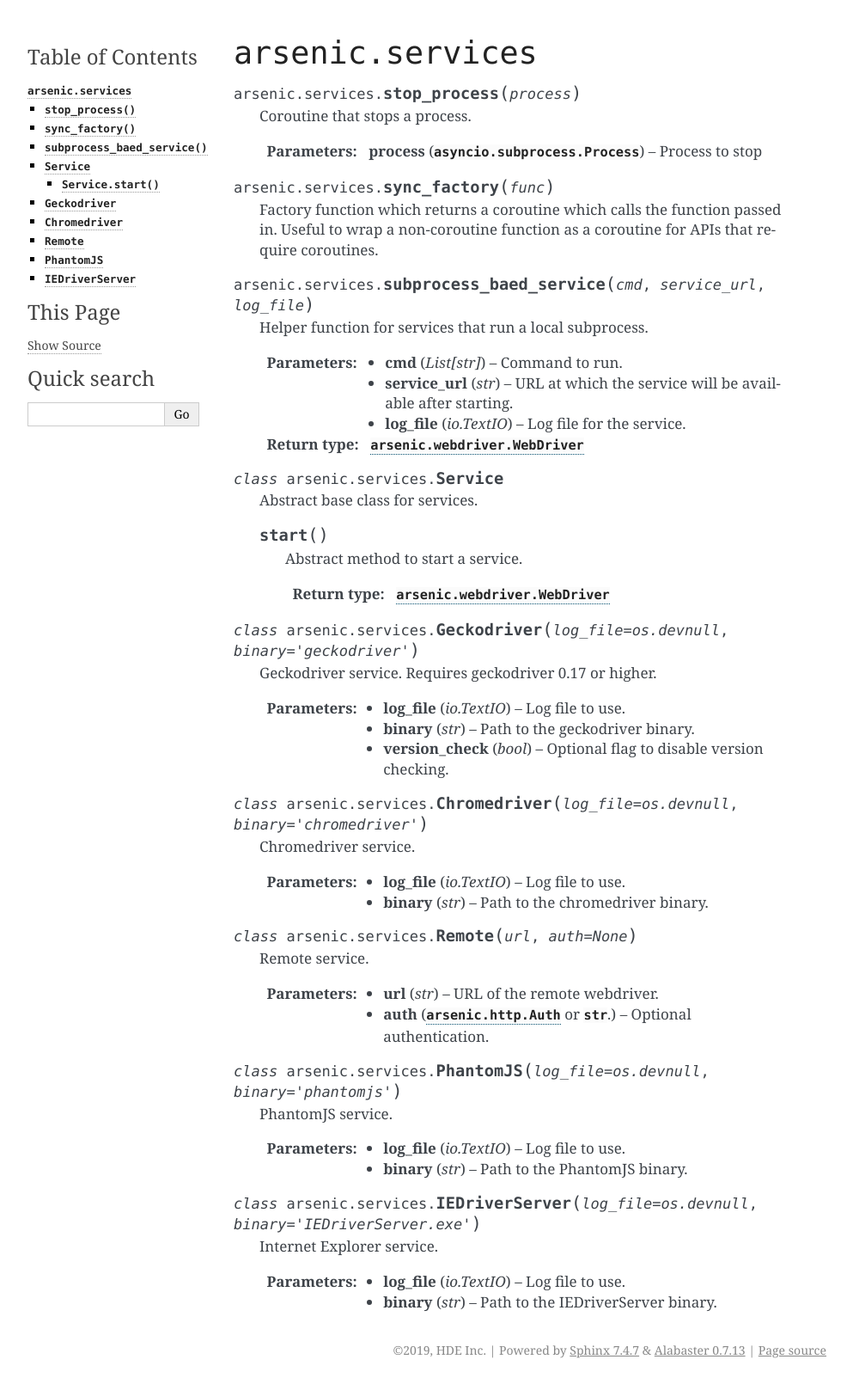
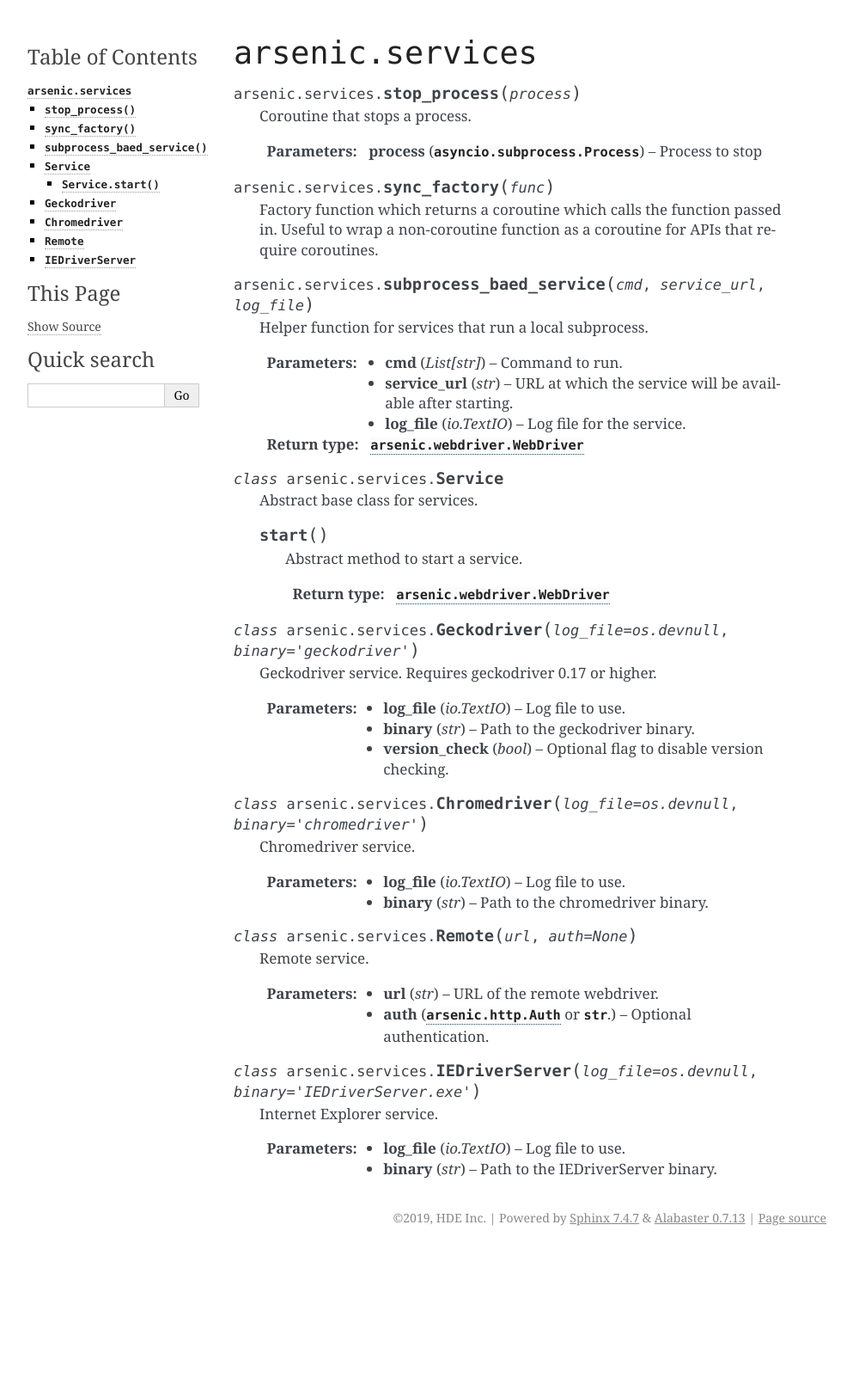
Before and after one commit to HENNGE/arsenic, a Sphinx documentation site: the page built from docs/reference/services.rst, in a window 1280 px wide. Shown: the whole page at 86% size, without its empty margins (148-1141 px from the left). Built offline with Sphinx 7.4.7, drawn with Linux system fonts in a browser that asks for light colours; after the commit the page ends 1456 px from its top, so only the background shows below that.

Commit message:
remove support for PhantomJS

```diff
--- a/docs/development/testing.rst
+++ b/docs/development/testing.rst
@@ -38,7 +38,6 @@ specify the location of the drivers yourself via the following environment varia
 
 * ``GECKODRIVER_BINARY``: Path to the geckodriver
 * ``CHROMEDRIVER_BINARY``: Path to the chromedriver
-* ``PHANTOMJS_BINARY``: Path to phantomjs
 * ``IEDRIVERSERVER_BINARY``: Path to IEDriverServer.exe
 
 
--- a/docs/reference/browsers.rst
+++ b/docs/reference/browsers.rst
@@ -36,11 +36,6 @@
     Chrome with default capabilities.
 
 
-.. py:class:: PhantomJS(Browser)
-
-    PhantomJS with default capabilities.
-
-
 .. py:class:: InternetExplorer(Browser)
 
     Internet Explorer with default capabilities.
--- a/docs/reference/services.rst
+++ b/docs/reference/services.rst
@@ -65,15 +65,6 @@
     :type auth: :py:class:`arsenic.http.Auth` or :py:class:`str`.
 
 
-
-.. py:class:: PhantomJS(log_file=os.devnull, binary='phantomjs')
-
-    PhantomJS service.
-
-    :param io.TextIO log_file: Log file to use.
-    :param str binary: Path to the PhantomJS binary.
-
-
 .. py:class:: IEDriverServer(log_file=os.devnull, binary='IEDriverServer.exe')
 
     Internet Explorer service.
--- a/docs/reference/supported-browsers.rst
+++ b/docs/reference/supported-browsers.rst
@@ -17,10 +17,6 @@ Supported Browsers
    * - Firefox
      - 59
      - Geckodriver 0.20.0
-     - Linux, macOS, Windows 10
-   * - PhantomJS
-     - 1.9.8
-     - PhantomJS 1.9.8
      - Linux, macOS, Windows 10
    * - Google Chrome
      - 65
```
Also changed, not shown: CHANGELOG.md (added, +6 -0 lines), 3 other files.
